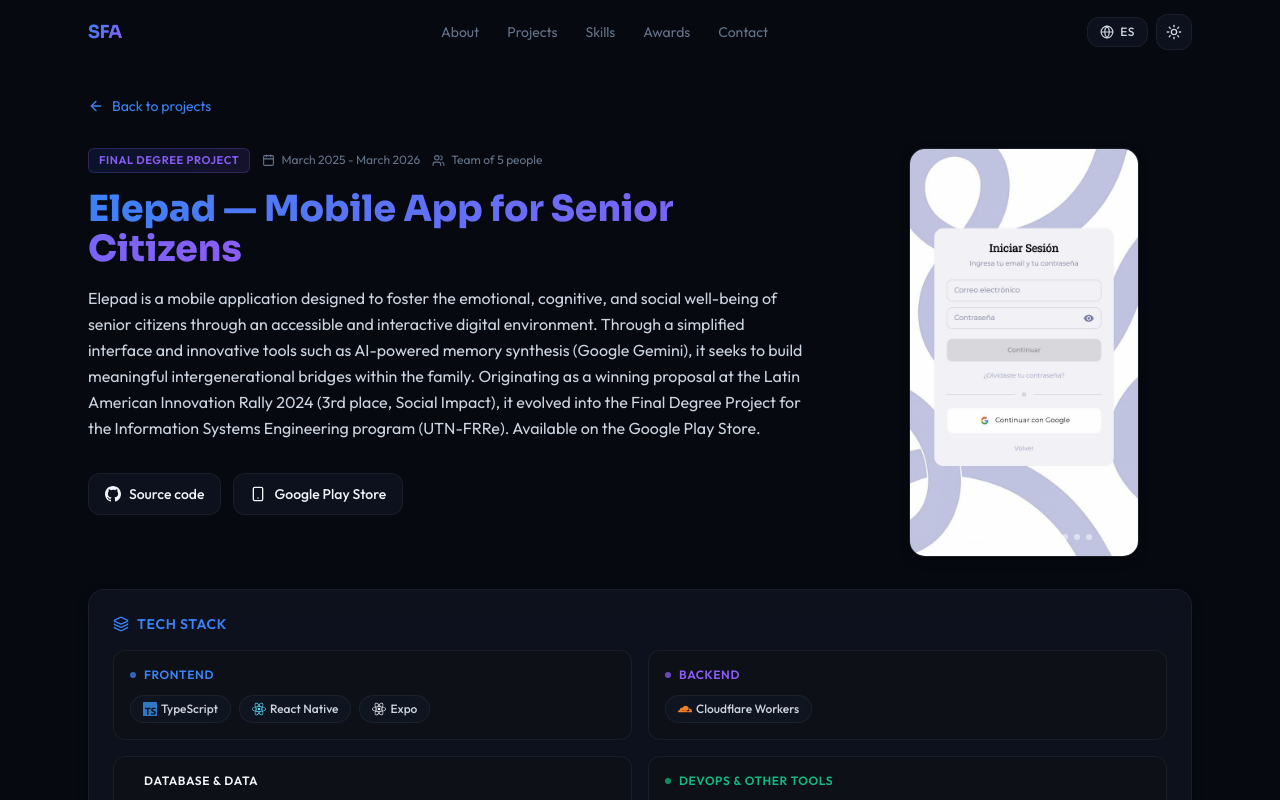
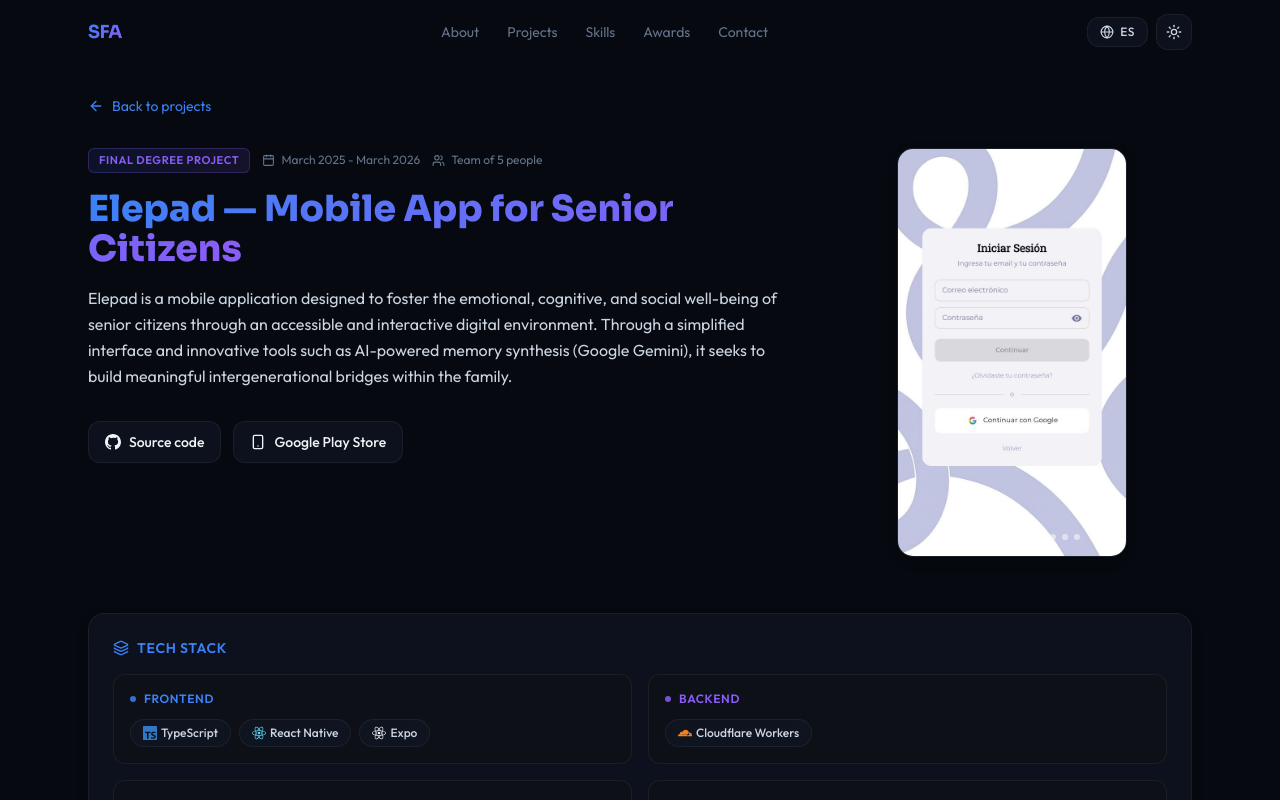
Before and after one commit to SixtoArrejin/sixto-arrejin-portfolio, a Next.js app: page /en/projects/elepad in a window 1280 px wide. Shown: the top 800 px of the page. Built offline with nearby package versions, Linux system fonts and the light colour scheme.

Commit message:
refactor(ui): update project detail to float-based layout for seamless text wrapping

```diff
--- a/messages/en.json
+++ b/messages/en.json
@@ -128,7 +128,7 @@
       "dateRange": "March 2025 - March 2026",
       "title": "Elepad — Mobile App for Senior Citizens",
       "description": "Mobile app designed to foster the emotional, cognitive, and social well-being of older adults through an accessible digital environment.",
-      "long_description": "Elepad is a mobile application designed to foster the emotional, cognitive, and social well-being of senior citizens through an accessible and interactive digital environment. Through a simplified interface and innovative tools such as AI-powered memory synthesis (Google Gemini), it seeks to build meaningful intergenerational bridges within the family. Originating as a winning proposal at the Latin American Innovation Rally 2024 (3rd place, Social Impact), it evolved into the Final Degree Project for the Information Systems Engineering program (UTN-FRRe). Available on the Google Play Store.",
+      "long_description": "Elepad is a mobile application designed to foster the emotional, cognitive, and social well-being of senior citizens through an accessible and interactive digital environment. Through a simplified interface and innovative tools such as AI-powered memory synthesis (Google Gemini), it seeks to build meaningful intergenerational bridges within the family.\n\nOriginating as a winning proposal at the Latin American Innovation Rally 2024 (3rd place, Social Impact), it evolved into the Final Degree Project for the Information Systems Engineering program (UTN-FRRe). Available on the Google Play Store.",
       "features": [
         "Cross-platform mobile development (iOS/Android/Web) using React Native, Expo, and TypeScript",
         "Hyper-scalable Serverless Backend architecture using Cloudflare Workers, Hono, and OpenAPI validation",
@@ -147,7 +147,7 @@
       "dateRange": "April 2023 - April 2026",
       "title": "SCyT Platform — UTN FRRe",
       "description": "Comprehensive web platform for centralizing administrative processes and tracking research projects.",
-      "long_description": "I designed and developed the entire comprehensive web platform for the Secretariat of Science and Technology (SCyT) of the National Technological University - Resistencia Regional Faculty (UTN-FRRe). The project was conceived as a strategic solution to address the dispersion of critical information regarding researchers, projects, and agreements (which were previously managed inefficiently across isolated spreadsheets). The system centralizes and unifies all scientific administration within the Faculty, enabling detailed tracking of research projects (both internal PIDs and external), management of teaching and research personnel, and administration of technological linkages, agreements, and financial disbursements. Formally accredited as my Supervised Professional Practice (PPS), I led the complete software development lifecycle: requirements gathering (5W+2H), conceptual analysis, relational database design (ERD), interface prototyping (UX/UI), full-stack development (React, Node.js, Express, Prisma, PostgreSQL), and continuous deployment in a Cloud environment (Render).",
+      "long_description": "I designed and developed the entire comprehensive web platform for the Secretariat of Science and Technology (SCyT) of the National Technological University - Resistencia Regional Faculty (UTN-FRRe). The project was conceived as a strategic solution to address the dispersion of critical information regarding researchers, projects, and agreements (which were previously managed inefficiently across isolated spreadsheets). The system centralizes and unifies all scientific administration within the Faculty, enabling detailed tracking of research projects (both internal PIDs and external), management of teaching and research personnel, and administration of technological linkages, agreements, and financial disbursements.\n\nFormally accredited as my Supervised Professional Practice (PPS), I led the complete software development lifecycle: requirements gathering (5W+2H), conceptual analysis, relational database design (ERD), interface prototyping (UX/UI), full-stack development (React, Node.js, Express, Prisma, PostgreSQL), and continuous deployment in a Cloud environment (Render).",
       "features": [
         "Design and implementation of the Project Management Module, allowing registration, editing, advanced search, and operational status tracking of scientific projects (internal PIDs and external).",
         "Development of the Researchers & Members Module, enabling the assignment of directors, co-directors, and collaborators with specific roles and historical participation tracking.",
@@ -167,7 +167,7 @@
       "dateRange": "October - November 2025",
       "title": "DevOps: Kubernetes & Observability",
       "description": "Kubernetes orchestration, high availability, and full observability with OpenTelemetry, Prometheus, and Grafana.",
-      "long_description": "Academic project building on the same SmartCatalog system from TP1 (orchestration-and-observability branch), elevated to Kubernetes local orchestration (K3d) and production-grade observability. We deployed a tp2-cluster with 3 nodes (1 control-plane + 2 workers) and 2 Flask backend replicas distributed via strict podAntiAffinity — ensuring they never coexist on the same worker. The observability stack integrates three fundamental pillars: metrics with Prometheus (+ kube-state-metrics + cAdvisor), distributed traces with OpenTelemetry SDK → OTEL Collector → Tempo, and unified visualization in Grafana. Custom business metrics (RPS, p95/p50 latency), resilience validation via resource saturation, and automated health checks were implemented. The project was delivered as a live demonstration showing the cluster operating in real time.",
+      "long_description": "Academic project building on the same SmartCatalog system from TP1 (orchestration-and-observability branch), elevated to Kubernetes local orchestration (K3d) and production-grade observability. We deployed a tp2-cluster with 3 nodes (1 control-plane + 2 workers) and 2 Flask backend replicas distributed via strict podAntiAffinity — ensuring they never coexist on the same worker. The observability stack integrates three fundamental pillars: metrics with Prometheus (+ kube-state-metrics + cAdvisor), distributed traces with OpenTelemetry SDK → OTEL Collector → Tempo, and unified visualization in Grafana.\n\nCustom business metrics (RPS, p95/p50 latency), resilience validation via resource saturation, and automated health checks were implemented. The project was delivered as a live demonstration showing the cluster operating in real time.",
       "features": [
         "K3d 3-node cluster: 1 control-plane + 2 workers running 8 distributed microservices (Frontend, Backend x2, Redis, Prometheus, Tempo, OTEL Collector, Grafana, kube-state-metrics)",
         "Guaranteed High Availability: podAntiAffinity with requiredDuringSchedulingIgnoredDuringExecution prevents the 2 backend replicas from sharing a node. Readiness probes every 5s + liveness probes every 10s for automatic auto-restart",
@@ -183,7 +183,7 @@
       "dateRange": "August - September 2025",
       "title": "DevOps: Containerization & CI/CD on Azure",
       "description": "Web application containerization and CI/CD pipeline with GitHub Actions for Azure deployment.",
-      "long_description": "Designed and implemented the containerization architecture and complete CI/CD workflow for SmartCatalog, a microservice-based web application consisting of a modern Next.js frontend (with React 19 and Tailwind CSS 4), a robust Python Flask API backend, and a high-speed caching and storage service with Redis. The project involved designing consistent environments using Docker and Docker Compose for local development, structuring a Continuous Integration (CI) pipeline in GitHub Actions to run automated backend tests with Pytest (utilizing a temporary in-memory Redis service), and configuring a Continuous Deployment (CD) pipeline that automates the multi-stage Docker image build-and-push to Azure Container Registry (ACR) followed by dynamic deployment and orchestration on Azure Container Instances (ACI). This ensures that every push to the deployment branch securely automates the entire software life cycle on the Microsoft Azure cloud.",
+      "long_description": "Designed and implemented the containerization architecture and complete CI/CD workflow for SmartCatalog, a microservice-based web application consisting of a modern Next.js frontend (with React 19 and Tailwind CSS 4), a robust Python Flask API backend, and a high-speed caching and storage service with Redis. The project involved designing consistent environments using Docker and Docker Compose for local development, structuring a Continuous Integration (CI) pipeline in GitHub Actions to run automated backend tests with Pytest (utilizing a temporary in-memory Redis service).\n\nWe also configured a Continuous Deployment (CD) pipeline that automates the multi-stage Docker image build-and-push to Azure Container Registry (ACR) followed by dynamic deployment and orchestration on Azure Container Instances (ACI). This ensures that every push to the deployment branch securely automates the entire software life cycle on the Microsoft Azure cloud.",
       "features": [
         "Multi-Service Containerization: Created optimized multi-stage Dockerfiles to build the Next.js (Node.js) frontend and Python Flask backend in isolation, minimizing final image sizes.",
         "Local Orchestration with Docker Compose: Configured a reproducible local environment that links and securely connects the Frontend, Backend, and Redis service using secure passwords and persistence configured via environment variables.",
@@ -219,7 +219,7 @@
       "dateRange": "March 2023 - December 2023",
       "title": "Play Finder — Sports Booking Management",
       "description": "Full Stack web platform for court booking management, sports complex administration, and real-time booking analytics.",
-      "long_description": "Play Finder is a responsive Full Stack web platform designed to optimize and simplify the booking of sports courts, seamlessly connecting complex owners with sports players. Developed collaboratively by a team of 7 people over 8 three-week sprints using Scrum methodology, it served as the Capstone Project for the University Software Developer Analyst (ADUSI) program at UTN-FRRe. The system supports two primary user flows: an owner portal (to manage sports complexes, customize courts, manage hourly pricing, and view dashboard analytics such as popular booking hours and occupancy periods) and a player portal (featuring advanced search, live scheduling, booking confirmation, credit card payment simulation, and automated email notifications). The platform was containerized and deployed on Microsoft Azure.",
+      "long_description": "Play Finder is a responsive Full Stack web platform designed to optimize and simplify the booking of sports courts, seamlessly connecting complex owners with sports players. Developed collaboratively by a team of 7 people over 8 three-week sprints using Scrum methodology, it served as the Capstone Project for the University Software Developer Analyst (ADUSI) program at UTN-FRRe.\n\nThe system supports two primary user flows: an owner portal (to manage sports complexes, customize courts, manage hourly pricing, and view dashboard analytics such as popular booking hours and occupancy periods) and a player portal (featuring advanced search, live scheduling, booking confirmation, credit card payment simulation, and automated email notifications). The platform was containerized and deployed on Microsoft Azure.",
       "features": [
         "Decoupled Full Stack architecture: Interactive React.js frontend styled with Chakra UI and a robust Node.js backend using Express and TypeScript.",
         "Relational database modeling with PostgreSQL and Prisma ORM, ensuring high referential integrity and optimized queries for nested complex-to-court relations.",
--- a/src/app/[locale]/projects/[slug]/ProjectDetail.tsx
+++ b/src/app/[locale]/projects/[slug]/ProjectDetail.tsx
@@ -121,9 +121,12 @@
     : (isTitleLong ? 320 : 500);
   const fullDescription = t(`${project.slug}.long_description`);
   const isTruncated = fullDescription.length > descLimit;
+  const paragraphs = fullDescription.split("\n\n");
+  const firstParagraph = paragraphs[0];
+
   const displayText = isDescExpanded
     ? fullDescription
-    : (isTruncated ? `${fullDescription.substring(0, descLimit)}...` : fullDescription);
+    : (isTruncated ? `${firstParagraph.substring(0, descLimit)}...` : firstParagraph);
 
   const handleZoomIn = (e: React.MouseEvent) => {
     e.stopPropagation();
@@ -164,11 +167,25 @@
           animate="visible"
           className="space-y-8"
         >
-          {/* Header & Carousel Grid */}
-          {/* Header & Carousel Grid */}
-          <div className={`grid grid-cols-1 ${project.slug !== 'elepad' ? 'lg:grid-cols-5' : 'lg:grid-cols-3'} gap-8 lg:gap-12 items-start`}>
+          {/* Header & Carousel Float Layout */}
+          <div className="flow-root">
+            {/* Right: Featured Carousel (Floated Right on Desktop) */}
+            {hasMedia && (
+              <motion.div
+                variants={fadeInUp}
+                custom={0.5}
+                className={`w-full ${project.slug !== 'elepad' ? 'lg:w-[42%] lg:max-w-[480px]' : 'lg:w-[35%] lg:max-w-[360px]'} lg:float-right lg:ml-10 lg:mb-6 mb-8 flex justify-center lg:justify-end`}
+              >
+                <ProjectHeaderCarousel
+                  media={project.media!}
+                  onOpenLightbox={(idx) => setLightboxIndex(idx)}
+                  isDesktop={project.slug !== "elepad"}
+                />
+              </motion.div>
+            )}
+
             {/* Left: Text & Badges & Links */}
-            <motion.div variants={fadeInUp} custom={0} className={project.slug !== 'elepad' ? 'lg:col-span-3' : 'lg:col-span-2'}>
+            <motion.div variants={fadeInUp} custom={0}>
               <div className="flex items-center gap-3 mb-4 flex-wrap">
                 <span className={`type-badge type-badge--${project.type}`}>
                   {t(`type_${project.type}`)}
@@ -201,7 +218,7 @@
               </h1>
 
               <p
-                className="text-base leading-relaxed"
+                className="text-base leading-relaxed whitespace-pre-line"
                 style={{ color: "var(--text-secondary)" }}
               >
                 {displayText}
@@ -266,21 +283,10 @@
               )}
             </motion.div>
 
-            {/* Right: Featured Carousel */}
-            {hasMedia && (
-              <motion.div
-                variants={fadeInUp}
-                custom={0.5}
-                className={project.slug !== 'elepad' ? 'lg:col-span-2 flex justify-center lg:justify-end' : 'lg:col-span-1 flex justify-center lg:justify-end'}
-              >
-                <ProjectHeaderCarousel
-                  media={project.media!}
-                  onOpenLightbox={(idx) => setLightboxIndex(idx)}
-                  isDesktop={project.slug !== "elepad"}
-                />
-              </motion.div>
-            )}
+
           </div>
+
+
 
           {/* Tech Stack */}
           <motion.div variants={fadeInUp} custom={2} className="glass-card p-6">
```
Also changed, not shown: messages/es.json (+5 -5 lines).
